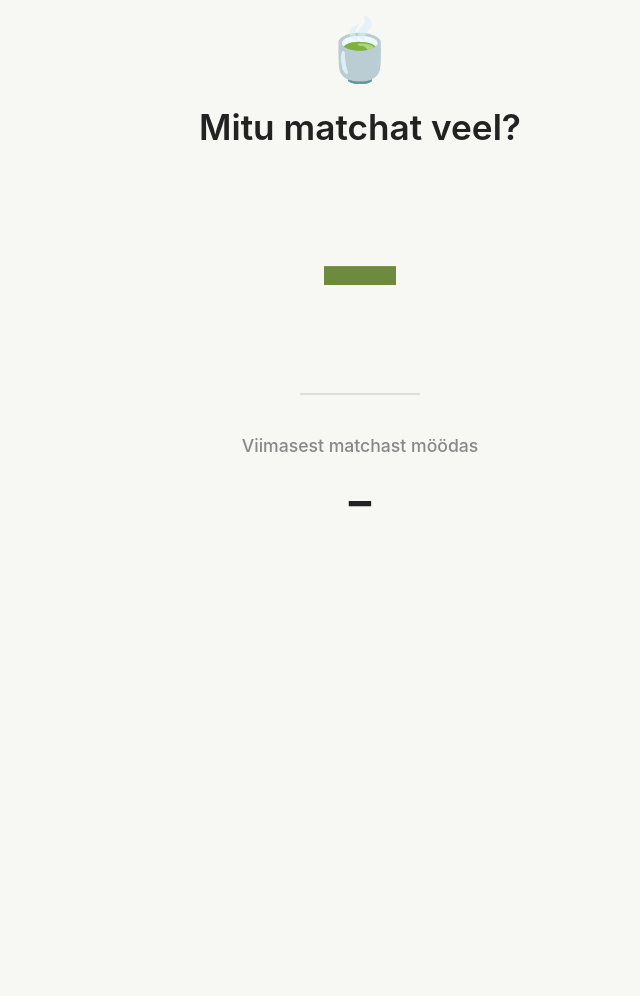
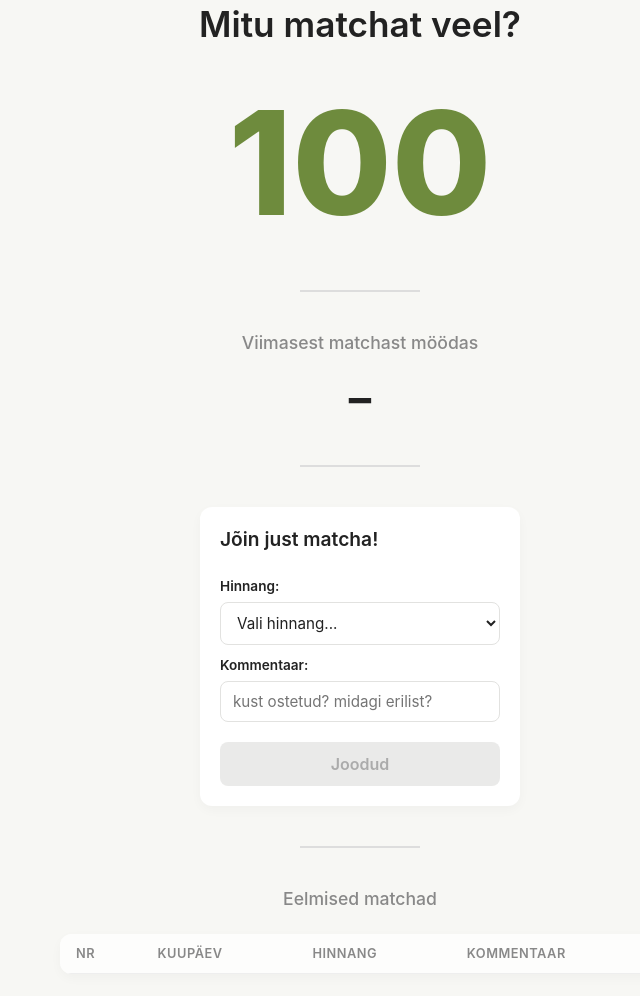
Before and after one commit to mjongol/mjongol.github.io, a plain HTML site: page index.html in a window 1280 px wide. Shown: the part 130-1126 px from the top of the page, without its empty margins (280-920 px from the left). Before the commit the page ends 800 px from the top, so only its background shows below. Drawn offline with nearby package versions, Linux system fonts and the light colour scheme.

Commit message:
Update index.html

```diff
--- a/index.html
+++ b/index.html
@@ -4,28 +4,70 @@
     <meta charset="UTF-8">
     <meta name="viewport" content="width=device-width, initial-scale=1">
     <title>Mitu matchat veel?</title>
-
     <link rel="stylesheet" href="style.css">
+    <script src="https://cdn.jsdelivr.net/npm/@supabase/supabase-js@2"></script>
 </head>
 <body>
 
 <div class="container">
-
     <div class="emoji">🍵</div>
-
     <h1>Mitu matchat veel?</h1>
-
-    <div id="counter">–</div>
+    <div id="counter">100</div> <!-- Alustame 100-st -->
 
     <div class="divider"></div>
 
     <h2>Viimasest matchast möödas</h2>
-
     <div id="days">–</div>
 
+    <div class="divider"></div>
+
+    <!-- MATCHA VORM -->
+    <div class="log-form">
+        <h3>Jõin just matcha!</h3>
+
+        <label for="rating">Hinnang:</label>
+        <select id="rating">
+            <option value="" disabled selected>Vali hinnang...</option>
+            <option value="10">10/10</option>
+            <option value="9">9/10</option>
+            <option value="8">8/10</option>
+            <option value="7">7/10</option>
+            <option value="6">6/10</option>
+            <option value="5">5/10</option>
+            <option value="4">4/10</option>
+            <option value="3">3/10</option>
+            <option value="2">2/10</option>
+            <option value="1">1/10</option>
+        </select>
+
+        <label for="comment">Kommentaar:</label>
+        <input type="text" id="comment" placeholder="kust ostetud? midagi erilist?">
+
+	<button id="matcha-btn" class="btn" disabled>Joodud</button>
+
+    </div>
+
+    <div class="divider"></div>
+
+    <!-- KOMPAKTNE AJALUGU -->
+    <h2>Eelmised matchad</h2>
+    <div class="table-wrapper">
+        <table class="matcha-table">
+            <thead>
+                <tr>
+                    <th>Nr</th>
+                    <th>Kuupäev</th>
+                    <th>Hinnang</th>
+                    <th>Kommentaar</th>
+                </tr>
+            </thead>
+            <tbody id="history-list">
+                <!-- JavaScript paneb read siia -->
+            </tbody>
+        </table>
+    </div>
 </div>
 
 <script src="script.js"></script>
-
 </body>
 </html>
```
